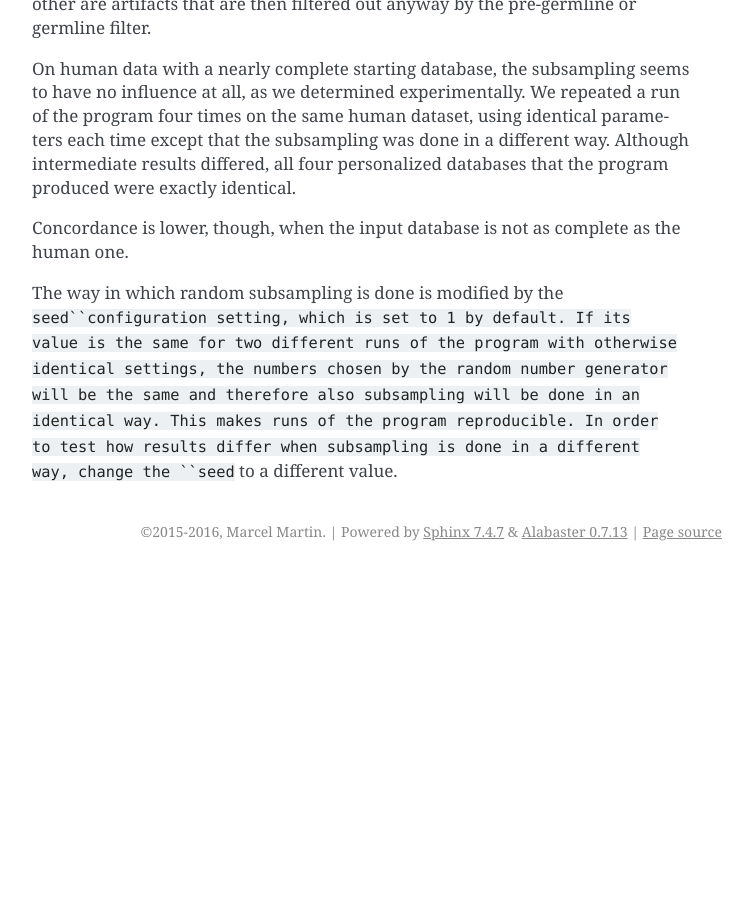
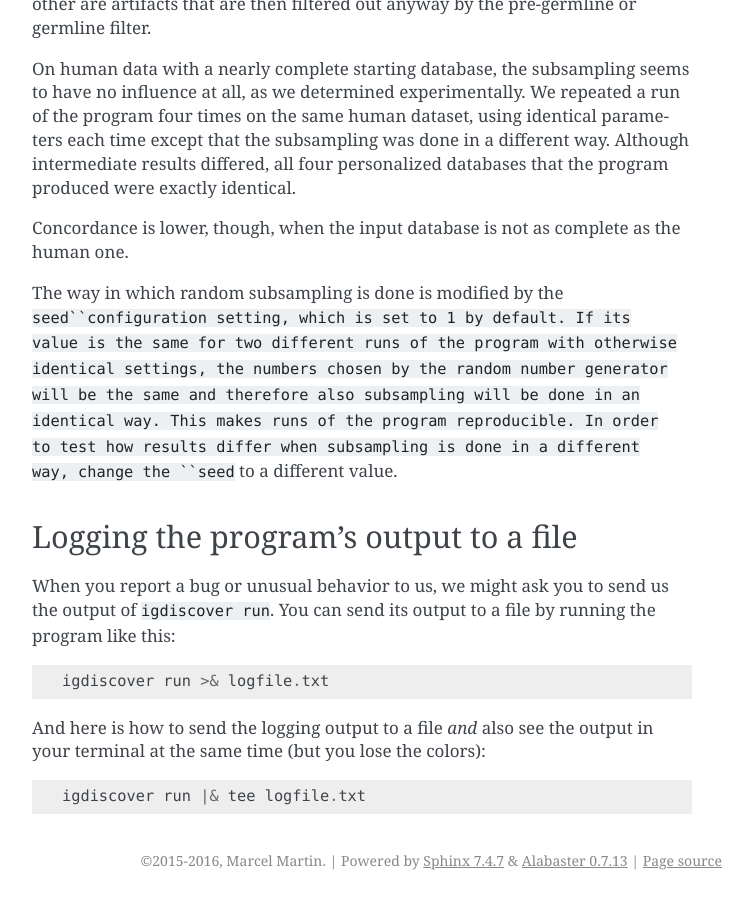
Before and after one commit to NBISweden/IgDiscover-legacy, a Sphinx documentation site: the page built from doc/guide.rst, in a window 1280 px wide and 900 px high, scrolled down 14762 px. Shown: the whole window, without its empty margins (388-1141 px from the left). Built offline with Sphinx 7.4.7, drawn with Linux system fonts in a browser that asks for light colours; before the commit the page ends 15333 px from its top, so only the background shows below that; some of the changed text lies outside the part shown.

Commit message:
Describe how to log the program’s output

```diff
--- a/doc/guide.rst
+++ b/doc/guide.rst
@@ -611,3 +611,17 @@ otherwise identical settings, the numbers chosen by the random number generator
 and therefore also subsampling will be done in an identical way. This makes runs of the program
 reproducible. In order to test how results differ when subsampling is done in a different way,
 change the ``seed`` to a different value.
+
+
+Logging the program’s output to a file
+======================================
+
+When you report a bug or unusual behavior to us, we might ask you to send us the output of
+``igdiscover run``. You can send its output to a file by running the program like this::
+
+    igdiscover run >& logfile.txt
+
+And here is how to send the logging output to a file *and* also see the output in your terminal
+at the same time (but you lose the colors)::
+
+  igdiscover run |& tee logfile.txt
```
